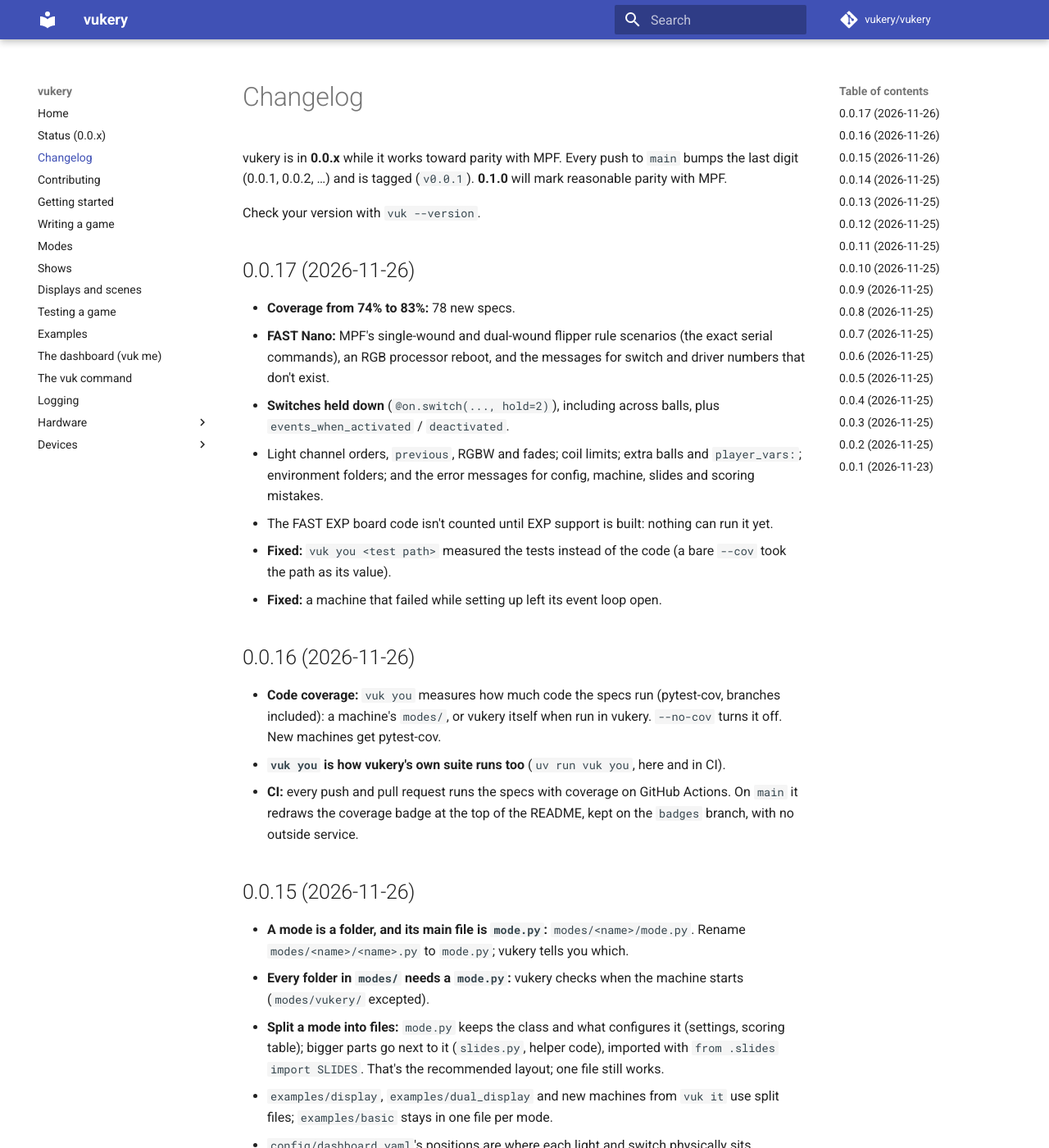
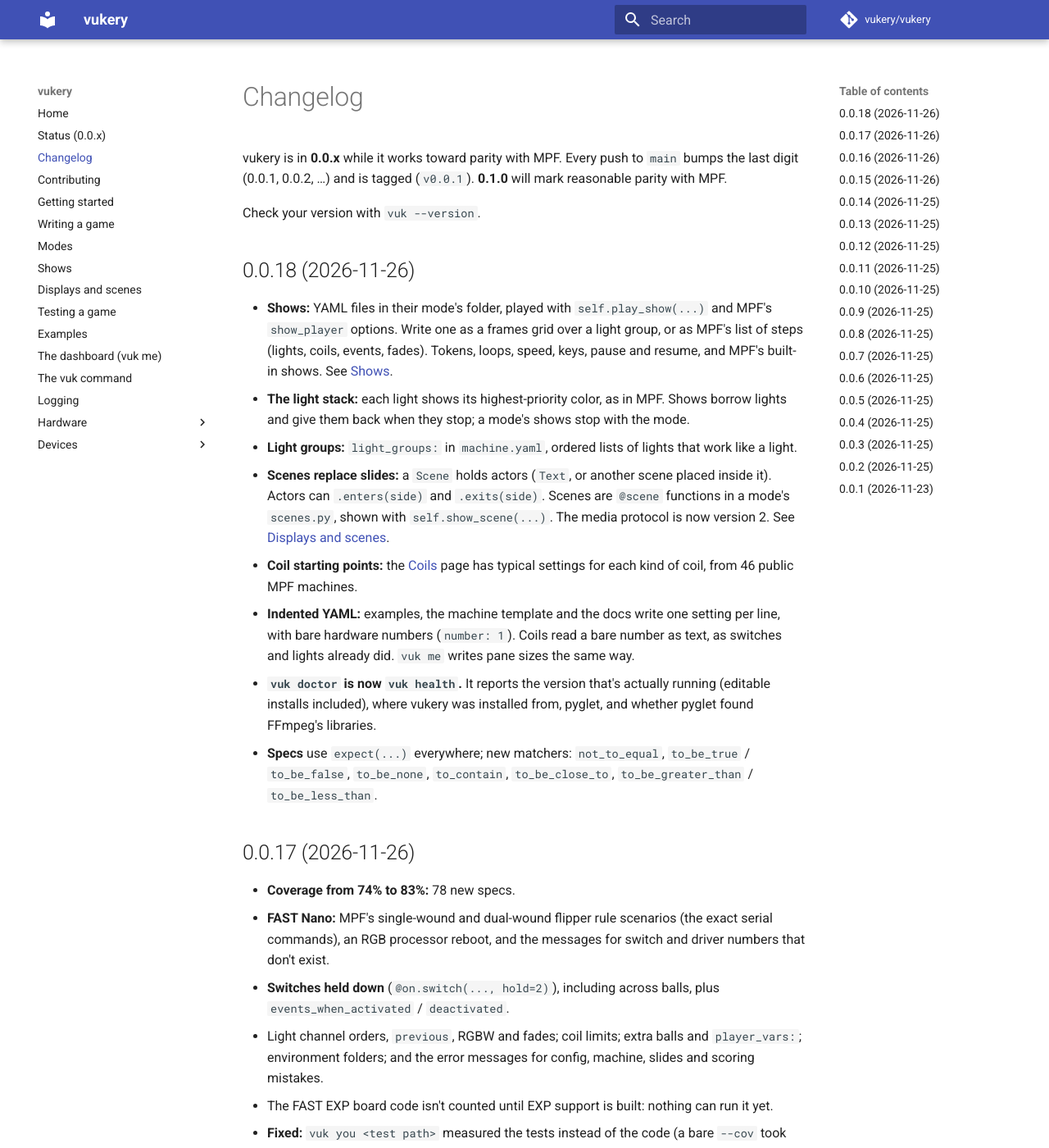
Before and after one commit to vukery/vukery, an MkDocs documentation site: the page built from docs/changelog.md, in a window 1280 px wide and 1400 px high. Shown: the whole window at 82% size. Built offline with MkDocs 1.6.1 and Material for MkDocs 9.7.7, drawn with Linux system fonts in a browser that asks for light colours; comment, search, counter and statistics services are not loaded.

Commit message:
0.0.18: shows, scenes, indented YAML, vuk health
Co-Authored-By: Claude Opus 5.5 <noreply@anthropic.com>

```diff
--- a/docs/changelog.md
+++ b/docs/changelog.md
@@ -5,6 +5,36 @@ vukery is in **0.0.x** while it works toward parity with MPF. Every push to
 **0.1.0** will mark reasonable parity with MPF.
 
 Check your version with `vuk --version`.
+
+## 0.0.18 (2026-11-26)
+
+- **Shows:** YAML files in their mode's folder, played with
+  `self.play_show(...)` and MPF's `show_player` options. Write one as a
+  frames grid over a light group, or as MPF's list of steps (lights, coils,
+  events, fades). Tokens, loops, speed, keys, pause and resume, and MPF's
+  built-in shows. See [Shows](shows.md).
+- **The light stack:** each light shows its highest-priority color, as in
+  MPF. Shows borrow lights and give them back when they stop; a mode's shows
+  stop with the mode.
+- **Light groups:** `light_groups:` in `machine.yaml`, ordered lists of
+  lights that work like a light.
+- **Scenes replace slides:** a `Scene` holds actors (`Text`, or another
+  scene placed inside it). Actors can `.enters(side)` and `.exits(side)`.
+  Scenes are `@scene` functions in a mode's `scenes.py`, shown with
+  `self.show_scene(...)`. The media protocol is now version 2. See
+  [Displays and scenes](scenes.md).
+- **Coil starting points:** the [Coils](devices/coils.md) page has typical
+  settings for each kind of coil, from 46 public MPF machines.
+- **Indented YAML:** examples, the machine template and the docs write one
+  setting per line, with bare hardware numbers (`number: 1`). Coils read a
+  bare number as text, as switches and lights already did. `vuk me` writes
+  pane sizes the same way.
+- **`vuk doctor` is now `vuk health`.** It reports the version that's
+  actually running (editable installs included), where vukery was installed
+  from, pyglet, and whether pyglet found FFmpeg's libraries.
+- **Specs** use `expect(...)` everywhere; new matchers: `not_to_equal`,
+  `to_be_true` / `to_be_false`, `to_be_none`, `to_contain`,
+  `to_be_close_to`, `to_be_greater_than` / `to_be_less_than`.
 
 ## 0.0.17 (2026-11-26)
 
--- a/pyproject.toml
+++ b/pyproject.toml
@@ -1,6 +1,6 @@
 [project]
 name = "vukery"
-version = "0.0.17"
+version = "0.0.18"
 description = "A very opinionated pinball framework based on the Mission Pinball Framework, built to be simple, lean and LLM-friendly."
 readme = "README.md"
 license = "MIT"
```
Also changed, not shown: 1 other file.
